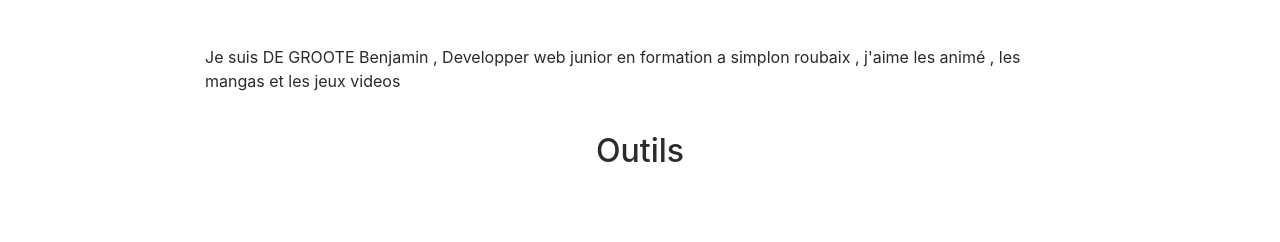
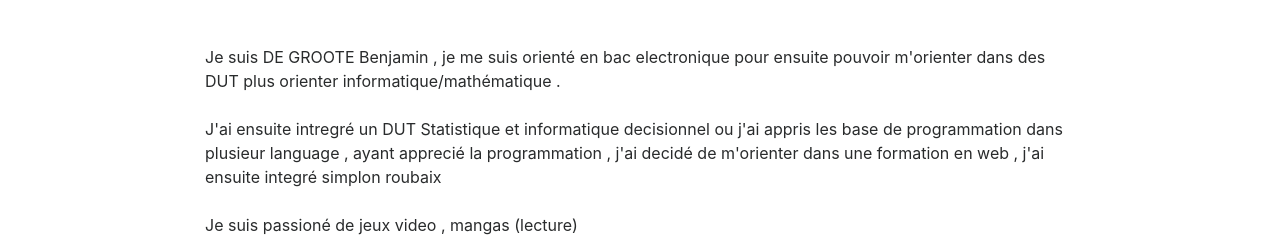
Before and after one commit to degroote-benjamin/Portfolio, a plain HTML site: page index.html in a window 1280 px wide. Shown: the part 1142-1384 px from the top of the page. Drawn offline with nearby package versions, Linux system fonts and the light colour scheme; a script that the page names is missing; a web font is replaced by a local one.

Commit message:
update presentation

```diff
--- a/index.html
+++ b/index.html
@@ -80,7 +80,10 @@
             <img src="http://fotomelia.com/wp-content/uploads/edd/2015/09/bonhomme-blanc-3d-images-gratuites-libres-de-droits22-1560x1169.jpg" alt="">
         </div>
         <div class="col-12 centercenter">
-            <p class="col-10">Je suis DE GROOTE Benjamin , Developper web junior en formation a simplon roubaix , j'aime les animé , les mangas et les jeux videos</p>
+            <p class="col-10">Je suis DE GROOTE Benjamin , je me suis orienté en bac electronique pour ensuite pouvoir m'orienter dans des DUT plus orienter informatique/mathématique .
+              <br><br> J'ai ensuite intregré un DUT Statistique et informatique decisionnel ou j'ai appris les base de programmation dans plusieur language , ayant apprecié la programmation , j'ai decidé de m'orienter dans une formation en web , j'ai ensuite integré simplon roubaix
+              <br><br> Je suis passioné de jeux video , mangas (lecture)
+            </p>
         </div>
     </div>
 
```
